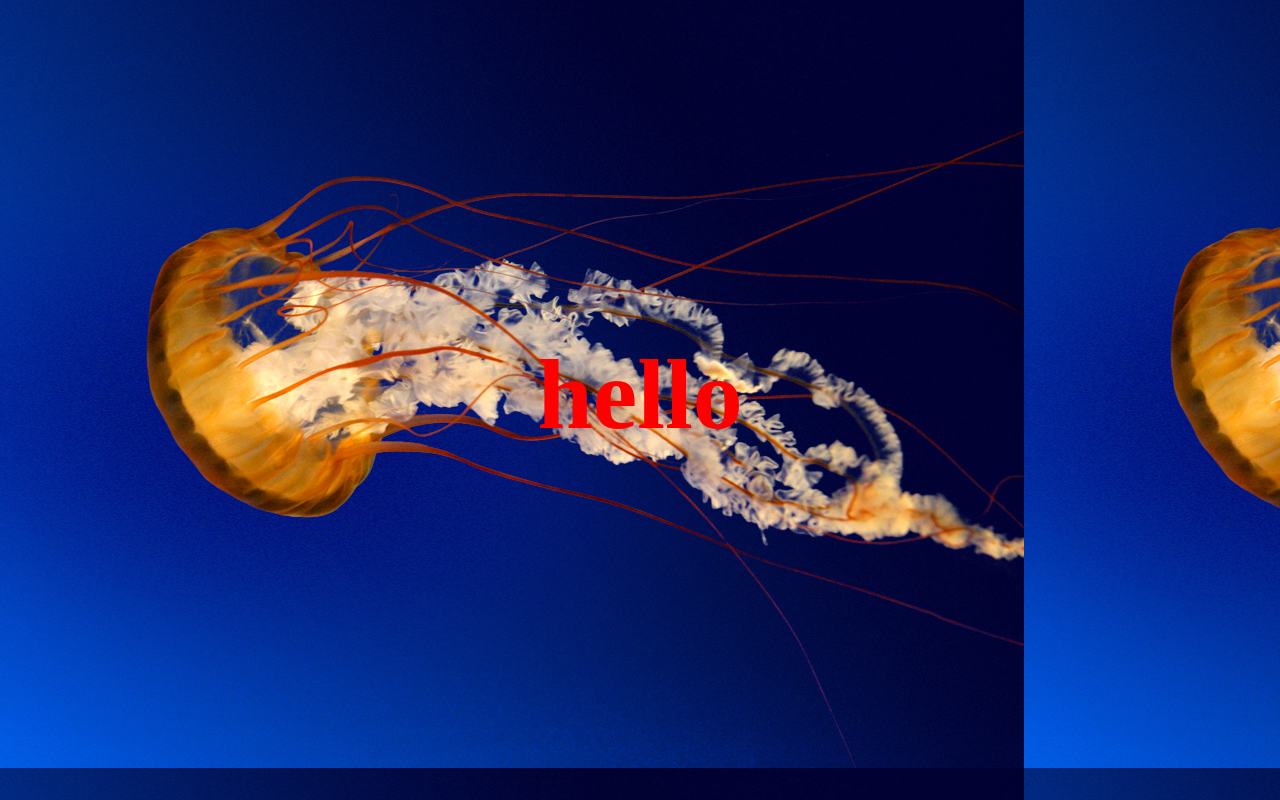
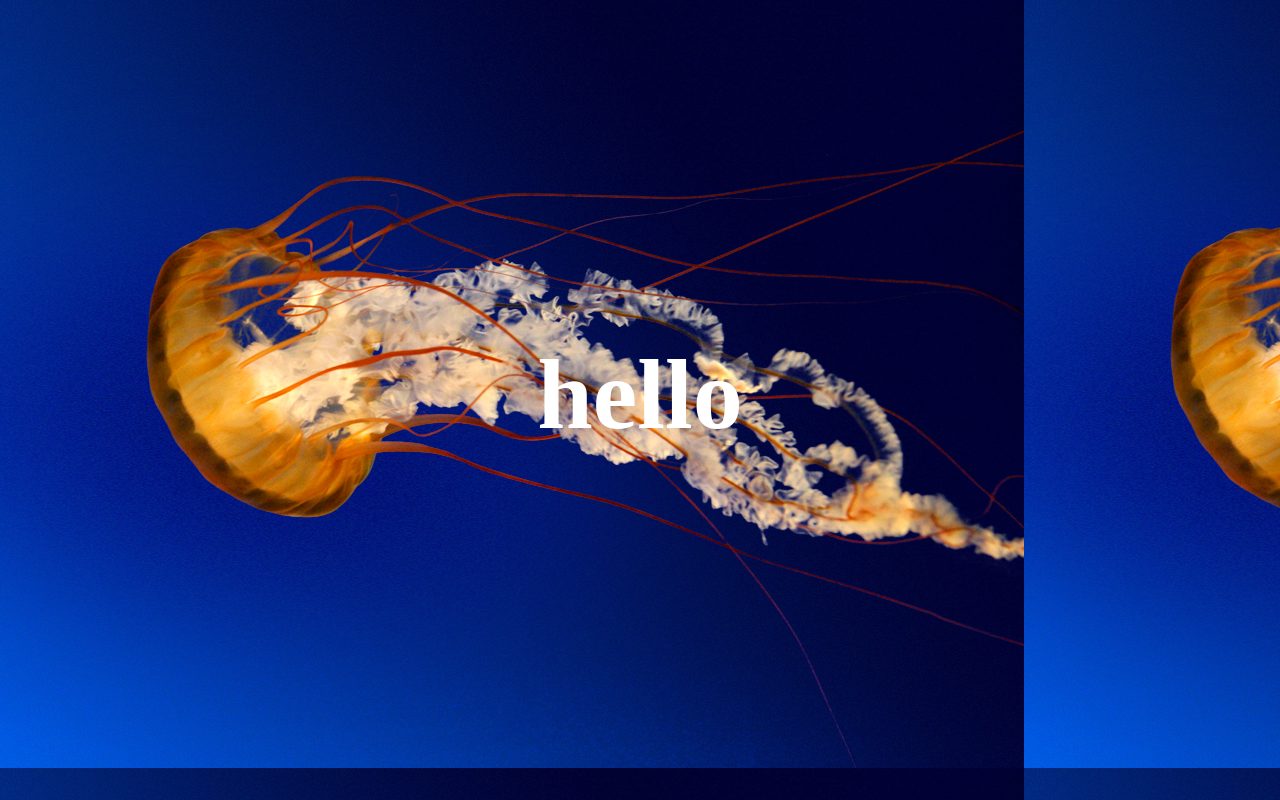
Before and after one commit to praneeth0-0/praneeth0-0.github.io, a plain HTML site: page index.html in a window 1280 px wide. Drawn offline with Linux system fonts and the light colour scheme.

Commit message:
Update index.html

```diff
--- a/index.html
+++ b/index.html
@@ -5,7 +5,7 @@
 <style>
 h1 {padding: 270px 0;
 
-  text-align: center;color:red;font-size:100px;}
+  text-align: center;color:white;font-size:100px;}
 
 </style>
 <Title>
```
